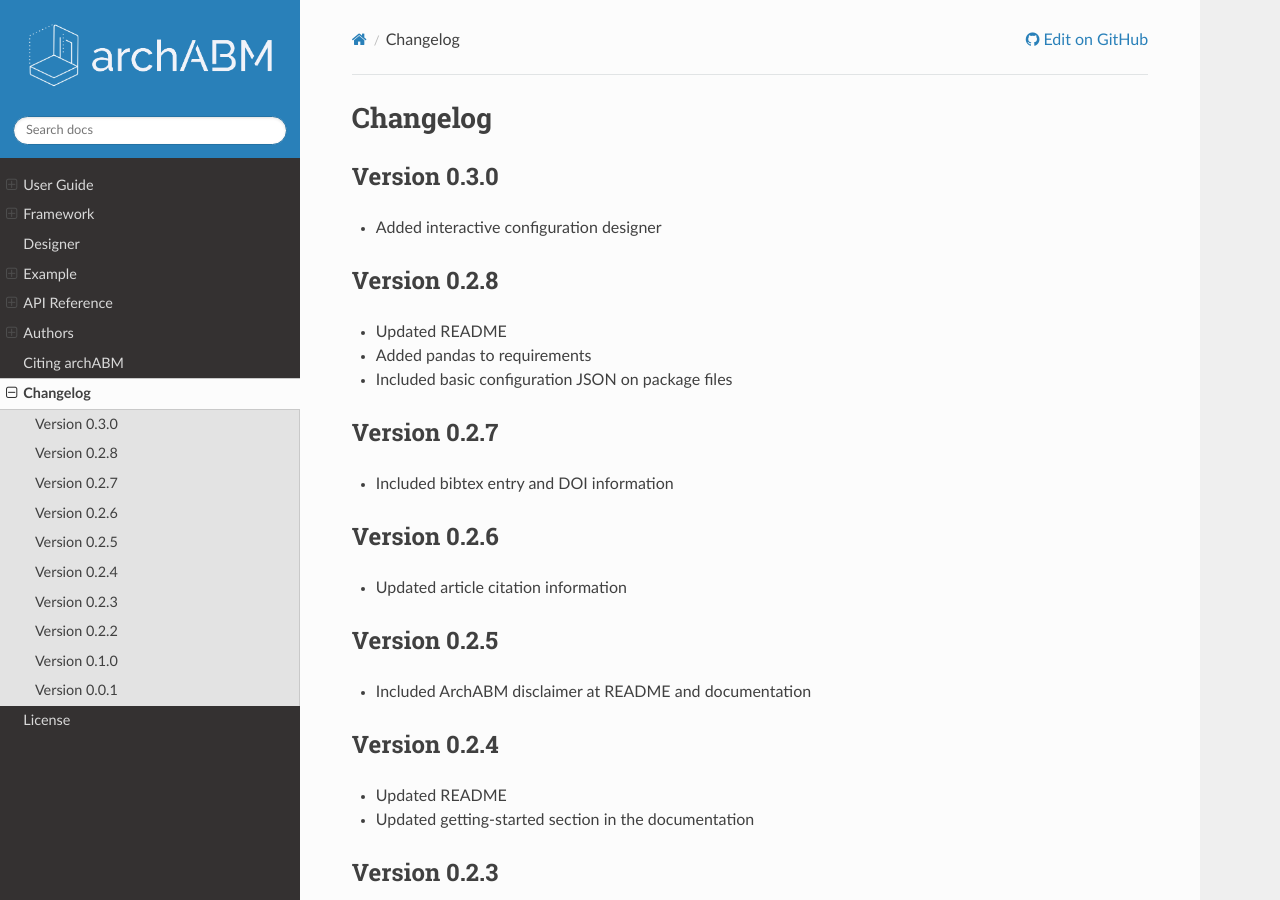
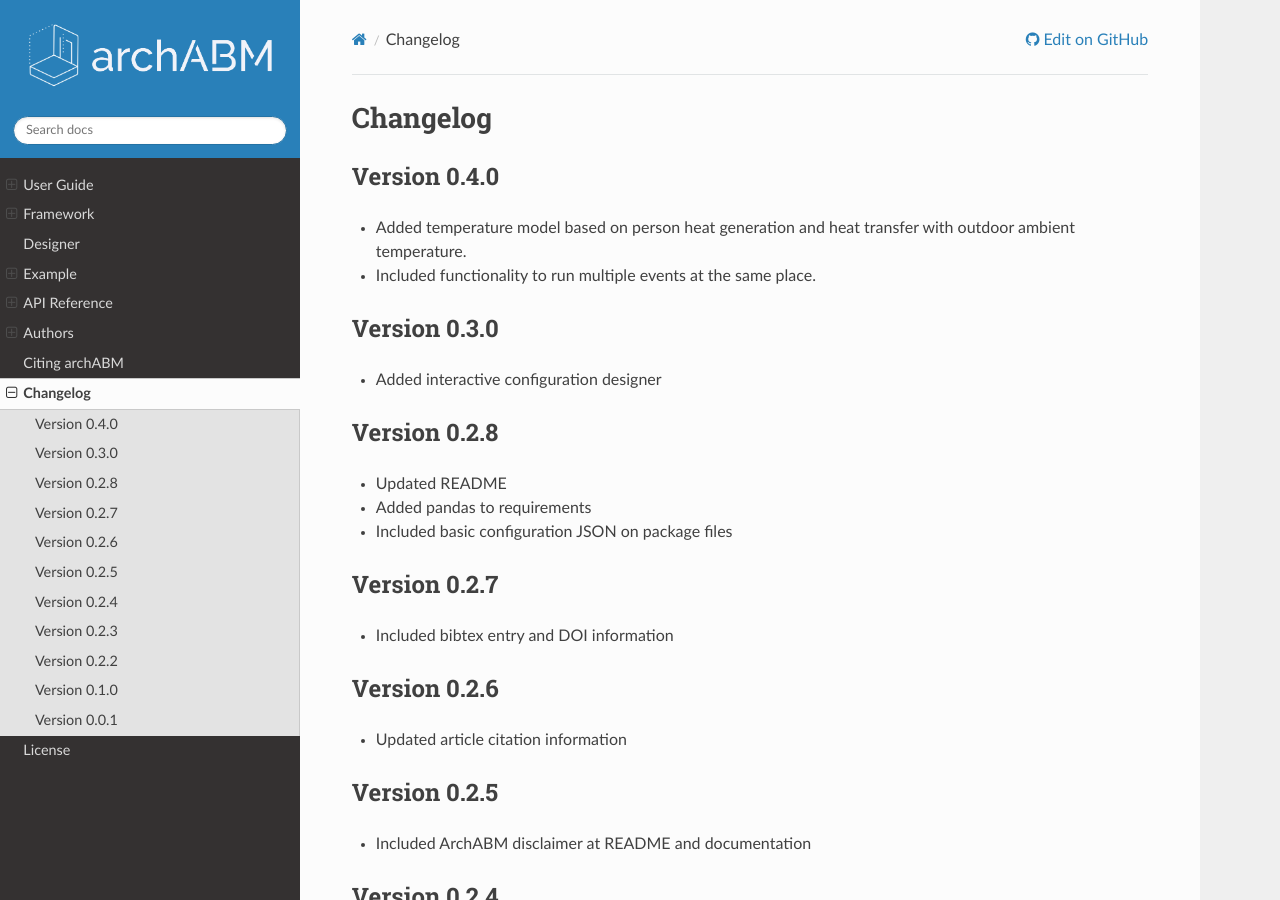
Before and after one commit to Vicomtech/ArchABM, a Sphinx documentation site: the page built from docs/source/changelog.rst, in a window 1280 px wide and 900 px high. Built offline with Sphinx 7.4.7 and the Read the Docs theme 2.0.0, drawn with Linux system fonts in a browser that asks for light colours.

Commit message:
Changelog

```diff
--- a/docs/source/changelog.rst
+++ b/docs/source/changelog.rst
@@ -1,5 +1,12 @@
 Changelog
 =========
+
+Version 0.4.0
+-------------
+
+- Added temperature model based on person heat generation and heat transfer with outdoor ambient temperature.
+- Included functionality to run multiple events at the same place.
+
 
 Version 0.3.0
 -------------
--- a/docs/source/conf.py
+++ b/docs/source/conf.py
@@ -24,7 +24,7 @@ copyright = "2021, Vicomtech"
 author = "Vicomtech"
 
 # The full version, including alpha/beta/rc tags
-release = "0.3.0"
+release = "0.4.0"
 
 
 # -- General configuration ---------------------------------------------------
--- a/setup.py
+++ b/setup.py
@@ -39,7 +39,7 @@ TEST_SUITE = "tests"
 REQUIREMENTS = ["simpy", "tqdm", "jsonschema", "typer[all]", "pandas"]
 SETUP_REQUIREMENTS = []
 TEST_REQUIREMENTS = ["pytest", "pytest-cov"]
-VERSION = "0.3.0"
+VERSION = "0.4.0"
 
 setuptools.setup(
     author=AUTHOR,
```
